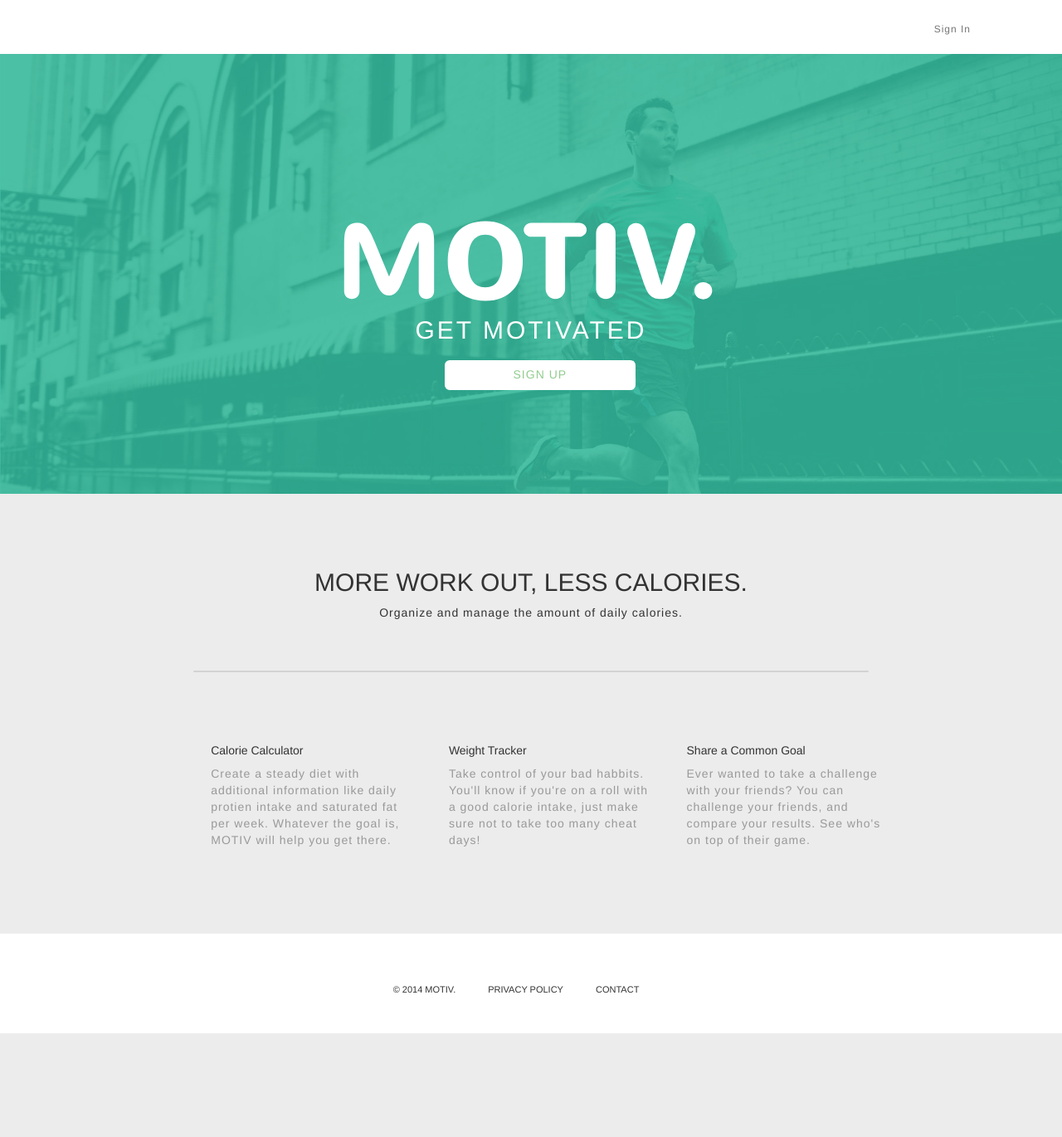
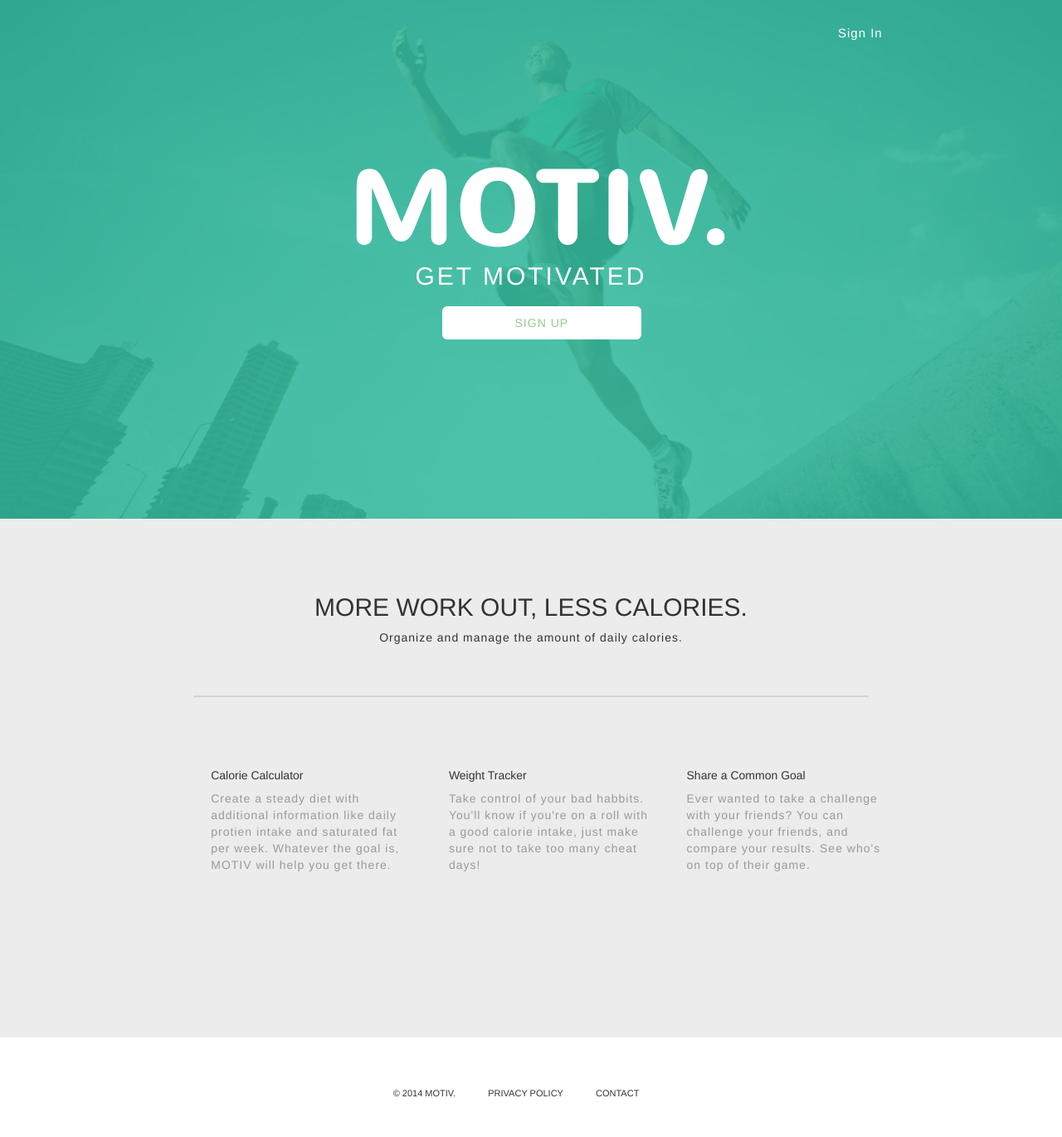
Before and after one commit to ebhemmanuel/PWA2, a PHP site: page / in a window 1280 px wide. Shown: the whole page at 83% size. Before the commit the page ends 1245 px from the top, so only its background shows below. Run offline with PHP 8.4, Linux system fonts and the light colour scheme.

Commit message:
Can't sleep, so I kept working on the front page. Changed the front page nav. Going to keep working on the projects page once I have an idea.

```diff
--- a/index.html
+++ b/index.html
@@ -11,19 +11,13 @@
     <link href="public/css/application.css" type="text/css" rel="stylesheet">
   </head>
   <body>
-    <nav role="navigation" class="navbar navbar-default">
-      <div class="container">
-        <div class="navbar-header">
-          <button type="button" data-toggle="collapse" data-target=".navbar-collapse" class="navbar-toggle"><span class="sr-only">Toggle navigation</span><span class="icon-bar"></span><span class="icon-bar"></span><span class="icon-bar"></span></button>
-        </div>
-        <div class="collapse navbar-collapse">
-          <ul class="nav navbar-nav nav-text pull-right">
-            <li><a href="index.html" class="active pull-right">Sign In</a></li>
-          </ul>
-        </div>
-      </div>
-    </nav>
     <div class="tile1 container-fluid text-center">
+      <nav class="nav-invis col-md-push-9">
+        <ul class="navbar-nav">
+          <li><a href="index.html">Sign In</a>
+          </li>
+        </ul>
+      </nav>
       <div class="cta"><img src="public/images/logo-05.svg" class="cta-logo">
         <div class="tag-line">
           <h2>GET MOTIVATED</h2>
--- a/public/css/application.css
+++ b/public/css/application.css
@@ -6,32 +6,36 @@
 }
 
 /* line 24, ../../build/sass/globals/_navigation.scss */
-.navbar {
-  margin-bottom: 0px;
-  border-radius: 0;
-  box-shadow: none;
-  font-size: 12px;
-  background: white;
-  border: none;
+.nav-invis {
+  padding-top: 30px;
+}
+/* line 27, ../../build/sass/globals/_navigation.scss */
+.nav-invis li > a {
+  color: white;
+  font-size: 15px;
+}
+/* line 31, ../../build/sass/globals/_navigation.scss */
+.nav-invis li > a:hover {
+  background: transparent;
 }
 
-/* line 33, ../../build/sass/globals/_navigation.scss */
+/* line 45, ../../build/sass/globals/_navigation.scss */
 .navbar-admin {
   background: white;
 }
 
-/* line 39, ../../build/sass/globals/_navigation.scss */
+/* line 51, ../../build/sass/globals/_navigation.scss */
 .navbar-brand, .navbar-nav > li > a {
   text-shadow: none;
 }
 
-/* line 43, ../../build/sass/globals/_navigation.scss */
+/* line 55, ../../build/sass/globals/_navigation.scss */
 .nav-text {
   letter-spacing: 1px;
   margin-left: 120px;
 }
 
-/* line 48, ../../build/sass/globals/_navigation.scss */
+/* line 60, ../../build/sass/globals/_navigation.scss */
 .logo {
   width: 100%;
   height: 100%;
@@ -39,35 +43,34 @@
   margin-left: -35px;
 }
 
-/* line 55, ../../build/sass/globals/_navigation.scss */
+/* line 67, ../../build/sass/globals/_navigation.scss */
 .smallLogo {
   margin-top: -5px;
   margin-left: 85px;
 }
 
-/* line 60, ../../build/sass/globals/_navigation.scss */
+/* line 72, ../../build/sass/globals/_navigation.scss */
 nav {
   z-index: 3;
   position: absolute;
   padding-top: 10px;
   background-color: transparent;
-  width: 100%;
   top: 0px;
   height: 65px;
 }
-/* line 69, ../../build/sass/globals/_navigation.scss */
+/* line 80, ../../build/sass/globals/_navigation.scss */
 nav ul {
   margin-left: 30px;
   margin-top: -70px;
   list-style-type: none;
 }
-/* line 74, ../../build/sass/globals/_navigation.scss */
+/* line 85, ../../build/sass/globals/_navigation.scss */
 nav ul li {
   display: inline;
   padding: 0 10px;
 }
 
-/* line 81, ../../build/sass/globals/_navigation.scss */
+/* line 92, ../../build/sass/globals/_navigation.scss */
 .camera-menu {
   z-index: 2;
   position: absolute;
@@ -78,13 +81,13 @@ nav ul li {
   transition: top .2s;
 }
 
-/* line 92, ../../build/sass/globals/_navigation.scss */
+/* line 103, ../../build/sass/globals/_navigation.scss */
 .camera-menu {
   top: 0px;
   margin-top: -70px;
 }
 
-/* line 97, ../../build/sass/globals/_navigation.scss */
+/* line 108, ../../build/sass/globals/_navigation.scss */
 .open-camera-menu {
   top: 135px;
 }
@@ -96,7 +99,7 @@ html, body {
 
 /* line 5, ../../build/sass/views/_index.scss */
 .tile1, .tile2 {
-  height: 530px;
+  height: 625px;
 }
 
 /* line 12, ../../build/sass/views/_index.scss */
@@ -107,78 +110,82 @@ html, body {
 /* line 16, ../../build/sass/views/_index.scss */
 .cta-logo {
   width: 40%;
+  margin-left: 30px;
 }
 
-/* line 20, ../../build/sass/views/_index.scss */
+/* line 21, ../../build/sass/views/_index.scss */
 .tile1 {
   color: white;
   padding-top: 180px;
-  background: url(../images/cta2.jpg) no-repeat center center;
+  background: url(../images/cta.jpg) no-repeat center center;
   background-position: 0px -120px;
   -webkit-background-size: cover;
   -moz-background-size: cover;
   -o-background-size: cover;
   background-size: cover;
 }
-/* line 22, ../../build/sass/views/_index.scss */
+/* line 23, ../../build/sass/views/_index.scss */
 .tile1 h2 {
   font-weight: lighter;
   letter-spacing: 3px;
   margin-bottom: 20px;
   margin-top: -5px;
 }
-/* line 33, ../../build/sass/views/_index.scss */
+/* line 34, ../../build/sass/views/_index.scss */
 .tile1 a {
   color: #91cc8e;
   letter-spacing: 1px;
 }
-/* line 36, ../../build/sass/views/_index.scss */
+/* line 37, ../../build/sass/views/_index.scss */
 .tile1 a:hover {
   text-decoration: none;
 }
-/* line 41, ../../build/sass/views/_index.scss */
+/* line 42, ../../build/sass/views/_index.scss */
 .tile1 .button {
   background: white;
   border-radius: 6px;
-  width: 230px;
+  margin-left: -3px;
+  width: 240px;
+  height: 40px;
+  padding-top: 3px;
 }
-/* line 45, ../../build/sass/views/_index.scss */
+/* line 49, ../../build/sass/views/_index.scss */
 .tile1 .button h5 {
   font-weight: 300;
 }
 
-/* line 51, ../../build/sass/views/_index.scss */
+/* line 55, ../../build/sass/views/_index.scss */
 .tile2 {
   background: #ECECEC;
   padding-top: 70px;
 }
-/* line 55, ../../build/sass/views/_index.scss */
+/* line 59, ../../build/sass/views/_index.scss */
 .tile2 h2 {
   font-weight: 300;
 }
-/* line 58, ../../build/sass/views/_index.scss */
+/* line 62, ../../build/sass/views/_index.scss */
 .tile2 p {
   font-weight: 300;
   letter-spacing: 1px;
 }
 
-/* line 64, ../../build/sass/views/_index.scss */
+/* line 68, ../../build/sass/views/_index.scss */
 .tile3 {
   padding-top: 220px;
 }
 
-/* line 68, ../../build/sass/views/_index.scss */
+/* line 72, ../../build/sass/views/_index.scss */
 .grid-align {
   margin-left: 125px;
 }
 
-/* line 72, ../../build/sass/views/_index.scss */
+/* line 76, ../../build/sass/views/_index.scss */
 .grid-pad {
   padding: 2px;
   margin-right: 40px;
 }
 
-/* line 78, ../../build/sass/views/_index.scss */
+/* line 82, ../../build/sass/views/_index.scss */
 .grid-spacer {
   height: 2px;
   background: #999;
@@ -187,7 +194,7 @@ html, body {
   border-radius: 3px;
 }
 
-/* line 86, ../../build/sass/views/_index.scss */
+/* line 90, ../../build/sass/views/_index.scss */
 .number {
   display: block;
   margin-top: -50px;
@@ -201,18 +208,18 @@ html, body {
   padding-top: 5px;
 }
 
-/* line 100, ../../build/sass/views/_index.scss */
+/* line 104, ../../build/sass/views/_index.scss */
 #signUpContent {
   display: none;
 }
 
-/* line 106, ../../build/sass/views/_index.scss */
+/* line 110, ../../build/sass/views/_index.scss */
 .google-icon {
   height: 80px;
   width: 80px;
 }
 
-/* line 111, ../../build/sass/views/_index.scss */
+/* line 115, ../../build/sass/views/_index.scss */
 .google-icon {
   background: url(../images/follow/gp.svg);
   -webkit-background-size: contain;
```
Also changed, not shown: includes/_nav.html (+5 -11 lines), 4 other files.
